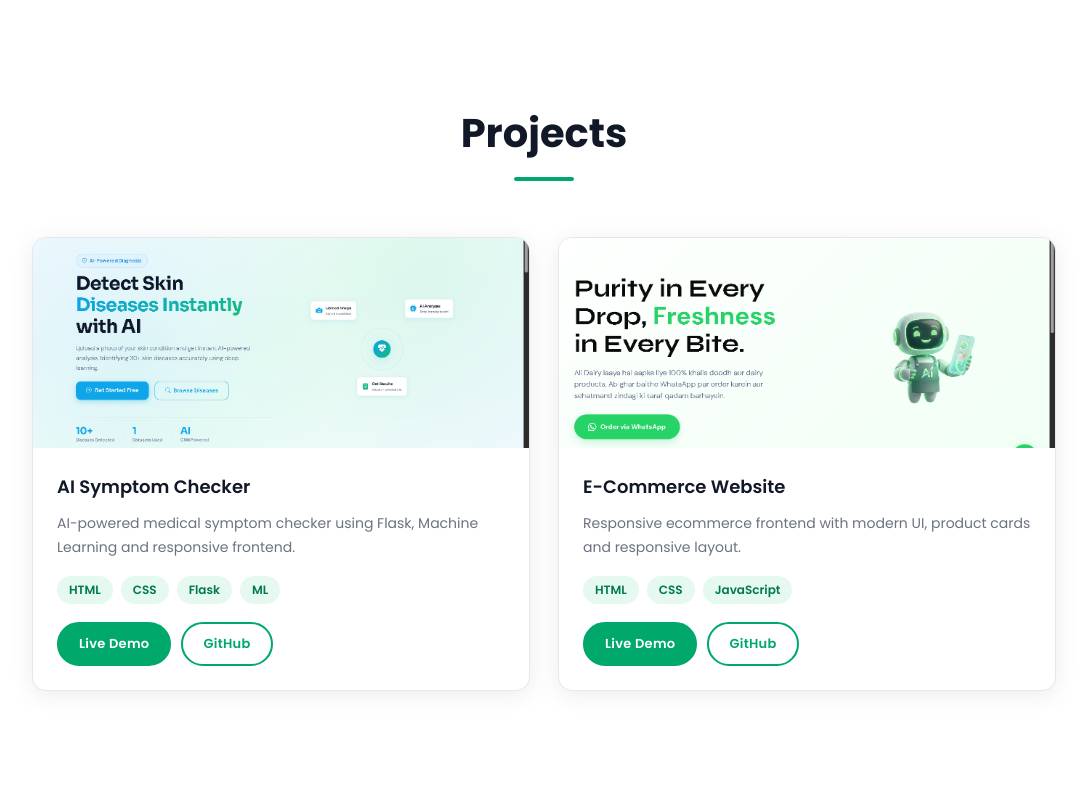
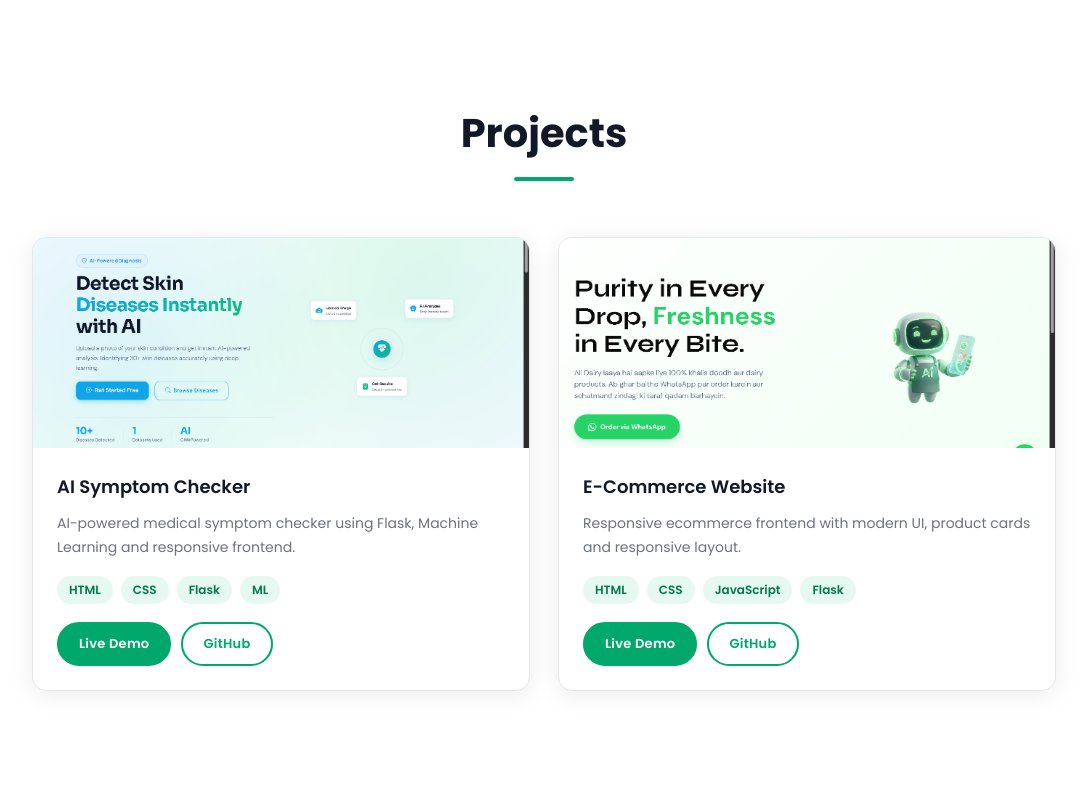
Before and after one commit to zakiulhusnain/portfolio-website-zakiulhusnain, a Flask app: page / in a window 1280 px wide. Shown: the part 1891-2681 px from the top of the page, without its empty margins (96-1183 px from the left). Run offline with Flask 3, Linux system fonts and the light colour scheme; some libraries are stand-ins or nearby versions.

Commit message:
Update index.html

```diff
--- a/portfolio_website/templates/index.html
+++ b/portfolio_website/templates/index.html
@@ -197,6 +197,7 @@
                         <span>HTML</span>
                         <span>CSS</span>
                         <span>JavaScript</span>
+                        <span>Flask</span>
                     </div>
 
                     <div class="project-buttons">
```
